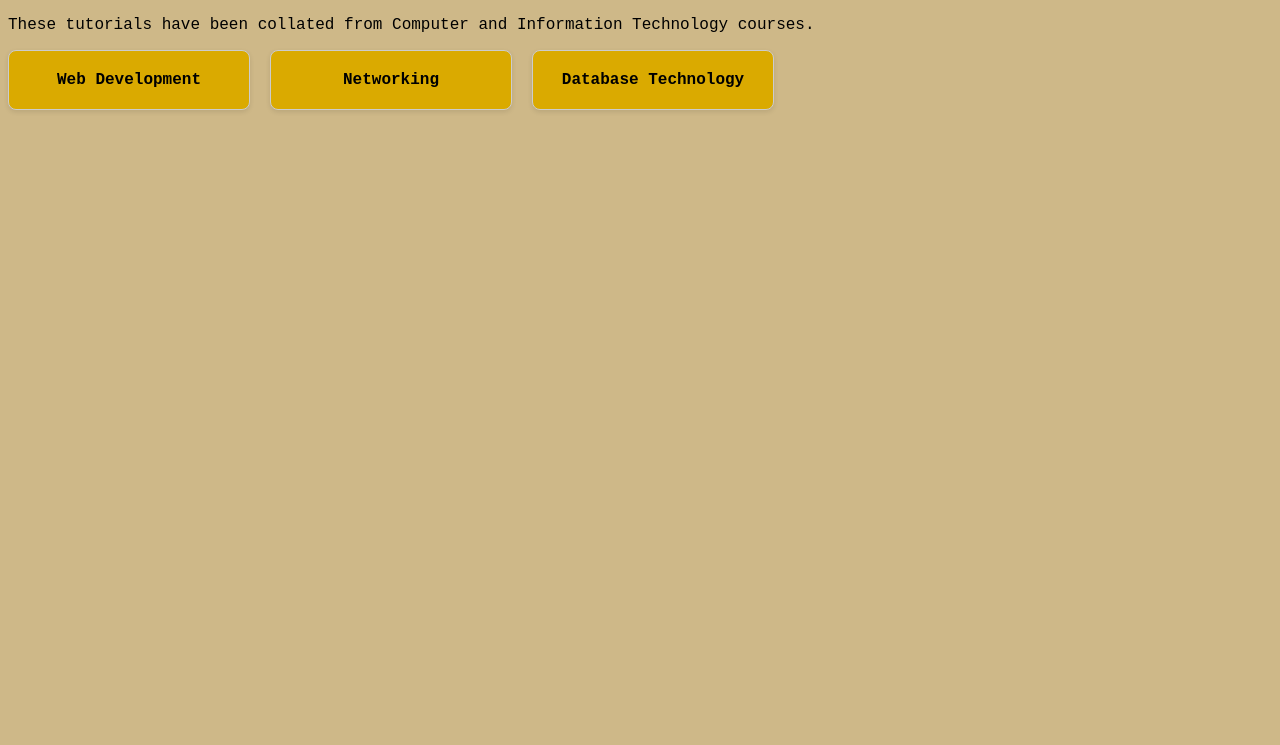
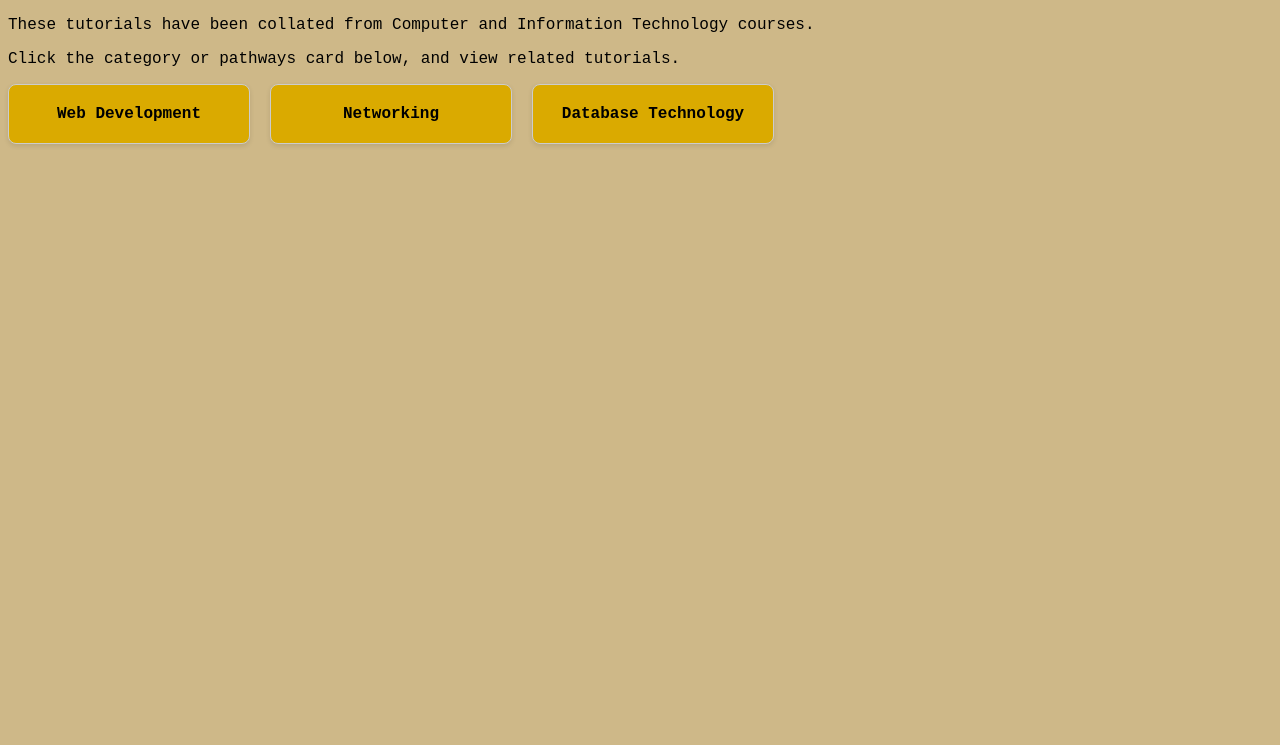
Before and after one commit to JacquiKane/Technical_Tutorials, a plain HTML site: page index.html in a window 1280 px wide. Shown: the part 84-829 px from the top of the page. Drawn offline with nearby package versions, Linux system fonts and the light colour scheme.

Commit message:
Add files via upload

```diff
--- a/index.html
+++ b/index.html
@@ -5,12 +5,13 @@
   <head>
     <meta charset="UTF-8" />
     <meta name="viewport" content="width=device-width, initial-scale=1.0" />
-    <title>CNIT/CIT Tutorials</title>
+    <title>CNIT 15501</title>
     <link rel="stylesheet" href="./styles/styles.css" />
   </head>
   <body>
     <h1>Technical Tutorials</h1>
     <p>These tutorials have been collated from Computer and Information Technology courses.</p>
+    <p>Click the category or pathways card below, and view related tutorials.</p>
     <div id="card-container"></div>
     <script src="https://code.jquery.com/jquery-3.6.0.min.js"></script>
     <script src="./js/tutorial_cat.js"></script>
```
